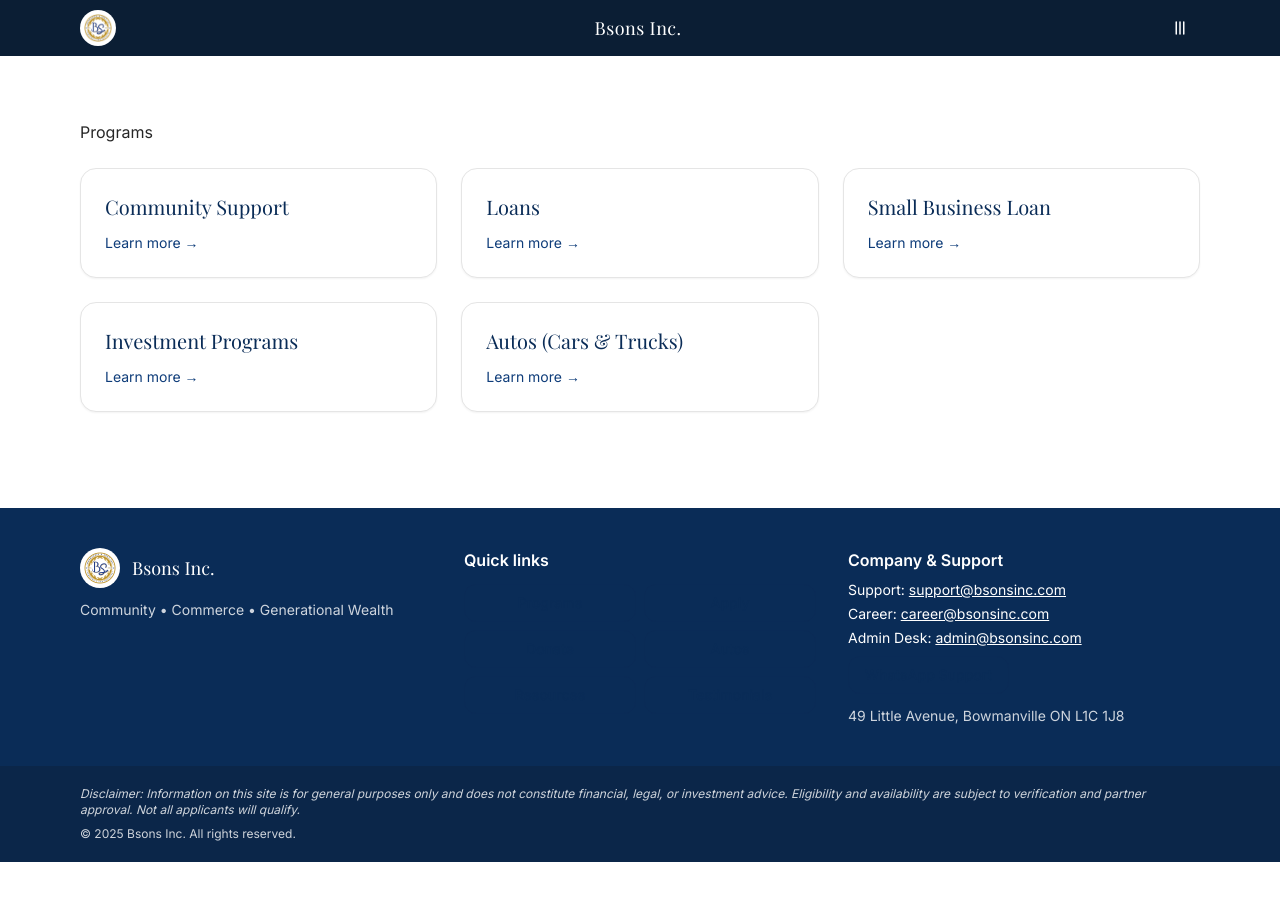
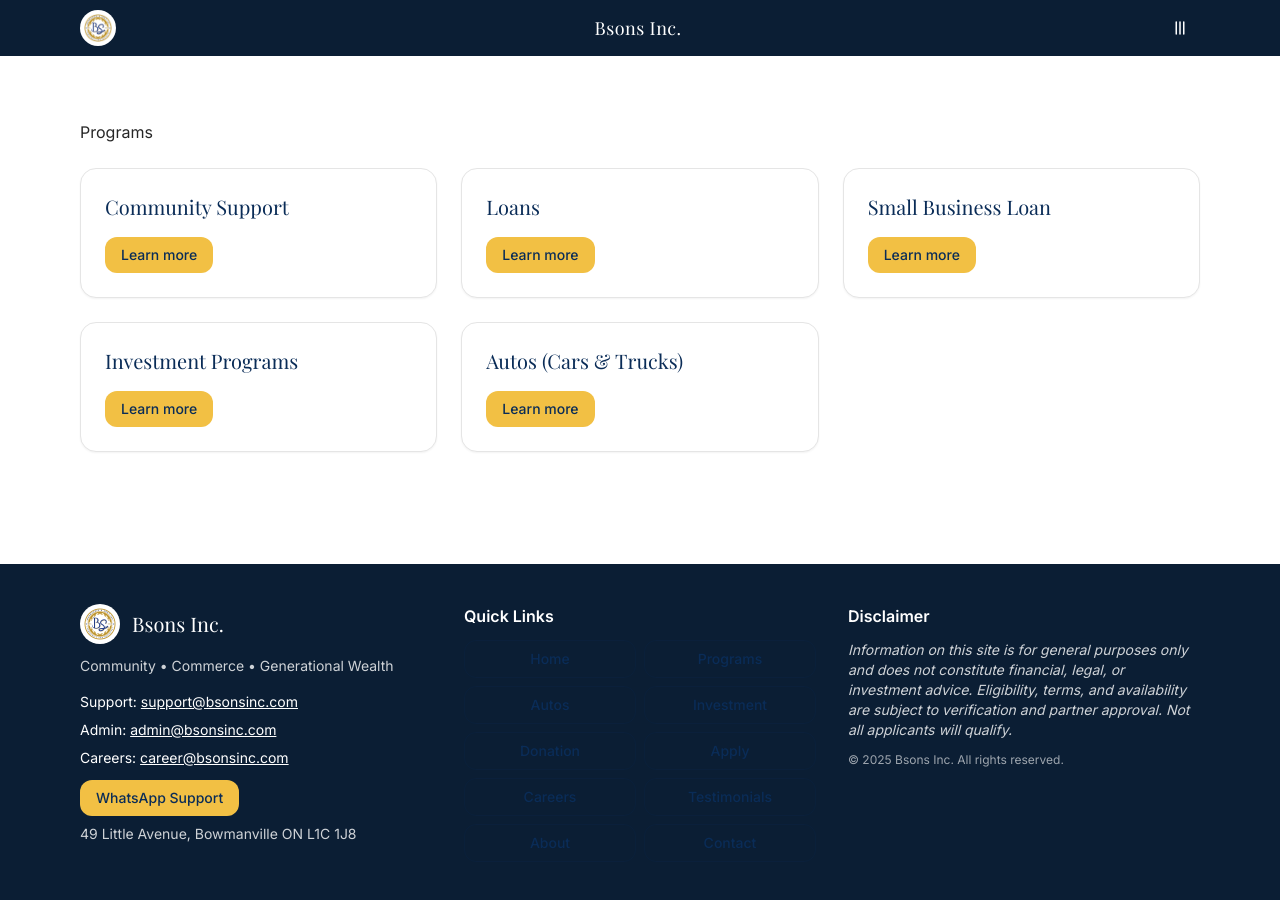
Before and after one commit to Aim-Empire/site_bsonsinc, a Next.js app: page /programs in a window 1280 px wide. Before the commit the page ends 862 px from the top, so only its background shows below. Built offline with nearby package versions, Linux system fonts and the light colour scheme; a web font is replaced by a local one.

Commit message:
feat: stronger welcome copy; Learn more & Quick Links as buttons; improved footer

```diff
--- a/app/page.tsx
+++ b/app/page.tsx
@@ -5,6 +5,7 @@
 export default function Page() {
   return (
     <>
+      {/* HERO */}
       <section className="relative">
         <div className="absolute inset-0 -z-10">
           <img src="/hero.jpg" className="w-full h-full object-cover opacity-90" alt="Bsons Inc hero"/>
@@ -13,39 +14,48 @@
         <div className="container-default py-12 md:py-20 grid md:grid-cols-2 gap-8">
           <div>
             <h1 className="font-display text-4xl md:text-6xl text-brand-navy leading-tight">
-              Community • Commerce • Generational Wealth
+              Welcome to Bsons Inc.
             </h1>
             <p className="mt-3 text-lg text-neutral-700">
-              Bourgeois &amp; Sons Incorporated focuses on mobility, small business support, and
-              simple investment education for families across the US, Canada, UK, and Australia.
+              We help families and small businesses move forward—through practical mobility solutions,
+              access to partner financing, and simple investment education. Our mission blends{" "}
+              <strong>Community</strong>, <strong>Commerce</strong>, and <strong>Generational Wealth</strong> so
+              every step feels clear, honest, and achievable.
+            </p>
+            <p className="mt-2 text-neutral-700">
+              Serving the US, Canada, UK, and Australia since 2019, we focus on real outcomes:
+              reliable vehicles with weekly plans, straightforward loan pathways, and easy-to-grasp
+              investing basics (including crypto safety) so you can save while you grow.
             </p>
             <div className="mt-6 flex flex-wrap gap-3">
               <Link className="btn" href="/programs">Explore Programs</Link>
               <Link className="btn-outline" href="/apply">Quick Apply</Link>
             </div>
-            <div className="mt-4 text-xs text-neutral-600">Serving: US • Canada • UK • Australia • Est. 2019</div>
+            <div className="mt-4 text-xs text-neutral-600">US • Canada • UK • Australia • Est. 2019</div>
           </div>
+
           <div className="grid gap-4">
             <div className="card flex items-center gap-4">
               <img src="/autos.jpg" className="w-24 h-24 rounded-xl object-cover" alt="Autos"/>
               <div>
                 <h3 className="font-display text-xl text-brand-navy">Autos (Buy • Sell • Rent)</h3>
-                <p className="text-sm text-neutral-600">Flexible weekly payments. Trucks &amp; cars. Referral bonuses.</p>
-                <Link className="mt-2 inline-block btn-outline" href="/programs/autos">See Vehicles</Link>
+                <p className="text-sm text-neutral-600">Weekly payments, trucks & cars, plus referral bonuses.</p>
+                <Link className="mt-2 inline-flex btn-outline" href="/programs/autos">See Vehicles</Link>
               </div>
             </div>
             <div className="card flex items-center gap-4">
               <img src="/invest.jpg" className="w-24 h-24 rounded-xl object-cover" alt="Investment"/>
               <div>
                 <h3 className="font-display text-xl text-brand-navy">Investment Programs</h3>
-                <p className="text-sm text-neutral-600">Save and grow with clarity: types, risks, benefits, and crypto basics.</p>
-                <Link className="mt-2 inline-block btn-outline" href="/programs/investment">Learn More</Link>
+                <p className="text-sm text-neutral-600">Save while you invest: types, benefits, risks, and crypto basics.</p>
+                <Link className="mt-2 inline-flex btn-outline" href="/programs/investment">Learn More</Link>
               </div>
             </div>
           </div>
         </div>
       </section>
 
+      {/* PROGRAM GRID */}
       <section className="container-default py-12">
         <div className="grid md:grid-cols-3 gap-6">
           <FeatureCard title="Community Support" href="/programs/community-support">
@@ -64,19 +74,19 @@
             Join as FDO and other roles — mission-driven, community-first.
           </FeatureCard>
           <FeatureCard title="Resources" href="/resources">
-            Guides, FAQs, and disclosures in one place.
+            Guides, FAQs, disclosures, and investor education.
           </FeatureCard>
         </div>
       </section>
 
+      {/* AUTOS SPOTLIGHT */}
       <section className="bg-[var(--brand-cream)] border-y">
         <div className="container-default py-12 md:py-16 grid md:grid-cols-2 gap-8">
           <img src="/autos.jpg" className="w-full h-64 md:h-80 object-cover rounded-2xl border" alt="Autos"/>
           <div className="flex flex-col justify-center">
             <h2 className="font-display text-3xl md:text-4xl text-brand-navy">Autos: Buy • Sell • Rent</h2>
             <p className="mt-2 text-neutral-700">
-              The founder currently runs the Autos arm: trucks &amp; vehicles with weekly payments,
-              transparent terms, and referral bonuses.
+              Our founder leads the Autos arm: trucks & vehicles with transparent weekly plans and referral bonuses.
             </p>
             <div className="mt-6 flex gap-3">
               <Link href="/programs/autos" className="btn">See Vehicles</Link>
@@ -86,14 +96,15 @@
         </div>
       </section>
 
+      {/* INVEST EXPLAINER */}
       <section>
         <div className="container-default py-12 md:py-16 grid md:grid-cols-2 gap-8">
           <div className="order-2 md:order-1 flex flex-col justify-center">
             <h2 className="font-display text-3xl md:text-4xl text-brand-navy">Investment, explained simply</h2>
             <p className="mt-2 text-neutral-700">
-              Save funds while investing and earn more over time. We cover types of investments,
-              risk/benefit trade-offs, and fast-growing areas like crypto. Crypto is legitimate but
-              often abused by scammers — we teach safe, informed participation.
+              Save funds while investing and earn more over time. We cover the major types of investments,
+              risk/benefit trade-offs, and fast-growing areas like crypto. Crypto is legitimate but often
+              abused by scammers — we teach safe, informed participation.
             </p>
             <div className="mt-6 flex gap-3">
               <Link href="/programs/investment" className="btn">Learn More</Link>
@@ -104,6 +115,7 @@
         </div>
       </section>
 
+      {/* FOUNDER NOTE */}
       <section className="container-default py-12">
         <div className="card">
           <h3 className="font-display text-2xl text-brand-navy">Founder’s Note</h3>
@@ -111,12 +123,13 @@
             The Bourgeois family has supported communities offline for years. After retirement from{" "}
             <a href="https://www.metrolinx.com" className="text-brand-blue underline" target="_blank">Metrolinx</a>,
             we’re bringing Community Support online. Funding comes from donations, the founder’s Metrolinx pension,
-            and — for larger needs — the Bourgeois Family Generational Account, in existence for decades.
+            and — for larger needs — the Bourgeois Family Generational Account.
           </p>
-          <Link className="mt-4 inline-block btn-outline" href="/about">Read full story</Link>
+          <Link className="mt-4 inline-flex btn-outline" href="/about">Read full story</Link>
         </div>
       </section>
 
+      {/* DONATION STRIP */}
       <section className="bg-brand-blue text-white">
         <div className="container-default py-8 md:py-10 flex flex-col md:flex-row items-center justify-between gap-4">
           <p className="text-lg">Your donation expands Community Support across US, Canada, UK &amp; Australia.</p>
@@ -124,6 +137,7 @@
         </div>
       </section>
 
+      {/* TESTIMONIALS */}
       <section className="container-default py-12">
         <h2 className="font-display text-3xl text-brand-navy">What people say</h2>
         <div className="mt-6 grid md:grid-cols-3 gap-6">
--- a/components/FeatureCard.tsx
+++ b/components/FeatureCard.tsx
@@ -10,10 +10,10 @@
   children?: React.ReactNode;
 }) {
   return (
-    <Link href={href as any} className="card hover:shadow-md transition block">
+    <div className="card">
       <h3 className="font-display text-xl text-brand-navy">{title}</h3>
-      {children && <div className="mt-2 text-sm text-neutral-600">{children}</div>}
-      <div className="mt-3 text-sm text-brand-blue">Learn more →</div>
-    </Link>
+      {children && <div className="mt-2 text-sm text-neutral-700">{children}</div>}
+      <Link href={href as any} className="mt-4 inline-flex btn">Learn more</Link>
+    </div>
   );
 }
--- a/components/Footer.tsx
+++ b/components/Footer.tsx
@@ -1,62 +1,73 @@
 import Link from "next/link";
+
+const quick = [
+  { href: "/", label: "Home" },
+  { href: "/programs", label: "Programs" },
+  { href: "/programs/autos", label: "Autos" },
+  { href: "/programs/investment", label: "Investment" },
+  { href: "/donation", label: "Donation" },
+  { href: "/apply", label: "Apply" },
+  { href: "/careers", label: "Careers" },
+  { href: "/testimonials", label: "Testimonials" },
+  { href: "/about", label: "About" },
+  { href: "/contact", label: "Contact" }
+];
 
 export default function Footer(){
   return (
-    <footer className="bg-brand-navy text-white mt-8">
+    <footer className="mt-12 bg-[#0B1E34] text-white">
       <div className="container-default py-10 grid md:grid-cols-3 gap-8">
-        {/* Brand */}
+        {/* Brand / Company */}
         <div>
           <div className="flex items-center gap-3">
-            <span className="w-10 h-10 rounded-full bg-white border border-white/30 grid place-items-center">
-              <img src="/logo.png" className="w-8 h-8 object-contain" alt="logo"/>
+            <span className="w-10 h-10 rounded-full bg-white grid place-items-center overflow-hidden">
+              <img src="/logo.png" alt="Bsons Inc" className="w-8 h-8 object-contain" />
             </span>
-            <span className="font-display text-lg">Bsons Inc.</span>
+            <span className="font-display text-xl">Bsons Inc.</span>
           </div>
-          <p className="mt-3 text-sm text-white/80">Community • Commerce • Generational Wealth</p>
-        </div>
-
-        {/* Quick Links (buttons) */}
-        <div>
-          <h4 className="font-semibold">Quick links</h4>
-          <div className="mt-3 grid grid-cols-2 gap-2">
-            <Link href="/programs" className="btn-outline text-center">Programs</Link>
-            <Link href="/apply" className="btn-outline text-center">Apply</Link>
-            <Link href="/donation" className="btn-outline text-center">Donate</Link>
-            <Link href="/programs/autos" className="btn-outline text-center">Autos</Link>
-            <Link href="/resources" className="btn-outline text-center">Resources</Link>
-            <Link href="/testimonials" className="btn-outline text-center">Testimonials</Link>
+          <p className="mt-3 text-sm text-white/80">
+            Community • Commerce • Generational Wealth
+          </p>
+          <div className="mt-4 space-y-2 text-sm">
+            <div>Support: <a className="underline" href="mailto:support@bsonsinc.com">support@bsonsinc.com</a></div>
+            <div>Admin: <a className="underline" href="mailto:admin@bsonsinc.com">admin@bsonsinc.com</a></div>
+            <div>Careers: <a className="underline" href="mailto:career@bsonsinc.com">career@bsonsinc.com</a></div>
+            <div className="pt-1">
+              <a
+                href="https://wa.me/19056971979"
+                className="btn bg-[var(--brand-gold)] text-[var(--brand-navy)]"
+                target="_blank"
+              >
+                WhatsApp Support
+              </a>
+            </div>
+            <div className="text-white/80">49 Little Avenue, Bowmanville ON L1C 1J8</div>
           </div>
         </div>
 
-        {/* Company & Support */}
+        {/* Quick Links as buttons */}
         <div>
-          <h4 className="font-semibold">Company & Support</h4>
-          <ul className="mt-2 text-sm space-y-1">
-            <li>Support: <a className="underline" href="mailto:support@bsonsinc.com">support@bsonsinc.com</a></li>
-            <li>Career: <a className="underline" href="mailto:career@bsonsinc.com">career@bsonsinc.com</a></li>
-            <li>Admin Desk: <a className="underline" href="mailto:admin@bsonsinc.com">admin@bsonsinc.com</a></li>
-            <li className="pt-1">
-              <a
-                href="https://wa.me/19056971979"
-                target="_blank"
-                className="btn-outline inline-flex"
-              >WhatsApp Support</a>
-            </li>
-            <li className="pt-2 text-white/80">
-              49 Little Avenue, Bowmanville ON L1C 1J8
-            </li>
-          </ul>
+          <h4 className="font-semibold mb-3">Quick Links</h4>
+          <div className="grid grid-cols-2 gap-2">
+            {quick.map(i => (
+              <Link key={i.href} href={i.href as any} className="btn-outline text-center">
+                {i.label}
+              </Link>
+            ))}
+          </div>
         </div>
-      </div>
 
-      <div className="bg-[#0B2649]">
-        <div className="container-default py-5 text-xs text-white/80">
-          <p className="italic">
-            Disclaimer: Information on this site is for general purposes only and does not constitute
-            financial, legal, or investment advice. Eligibility and availability are subject to verification
+        {/* Disclaimer */}
+        <div>
+          <h4 className="font-semibold mb-3">Disclaimer</h4>
+          <p className="italic text-sm text-white/80">
+            Information on this site is for general purposes only and does not constitute financial,
+            legal, or investment advice. Eligibility, terms, and availability are subject to verification
             and partner approval. Not all applicants will qualify.
           </p>
-          <div className="mt-2">© {new Date().getFullYear()} Bsons Inc. All rights reserved.</div>
+          <p className="mt-3 text-xs text-white/60">
+            © {new Date().getFullYear()} Bsons Inc. All rights reserved.
+          </p>
         </div>
       </div>
     </footer>
```
